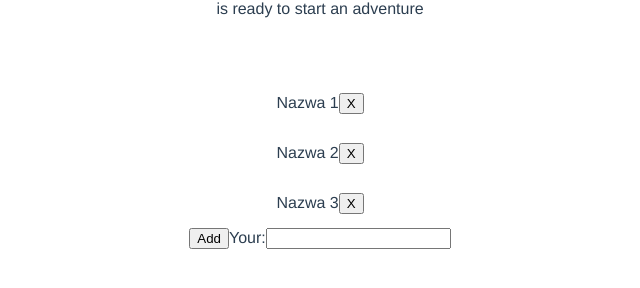
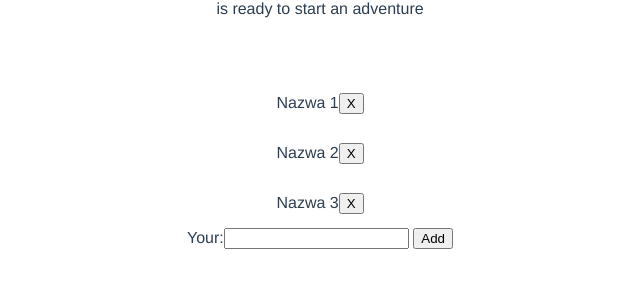
Before and after one commit to daniszm/vue-devmeetings, a Vue app in the folder vue-cli-devmeet/: page / in a window 1280 px wide. Shown: the part 118-406 px from the top of the page, without its empty margins (320-960 px from the left). Built offline with nearby package versions, Linux system fonts and the light colour scheme.

Commit message:
[#2.2] Add input next to the 'add' button to add item with user's data

```diff
--- a/vue-cli-devmeet/package.json
+++ b/vue-cli-devmeet/package.json
@@ -8,6 +8,8 @@
     "lint": "vue-cli-service lint"
   },
   "dependencies": {
+    "uuid": "^3.3.2",
+    "vee-validate": "^2.1.0-beta.8",
     "vue": "^2.5.17"
   },
   "devDependencies": {
--- a/vue-cli-devmeet/src/App.vue
+++ b/vue-cli-devmeet/src/App.vue
@@ -12,22 +12,24 @@
             <p style="display: inline-block">{{ elem.name }}</p>
             <button style="display: inline-block" @click="removeElem(elem.id)">X</button>
         </div>
-        <button @click="addElem()">Add</button>
-        <label>Your:</label>
-        <input type="text" v-model="inputText">
-        {{ inputText }}
+        <form @submit.prevent="onSubmit()">
+          <!-- <button @click="addElem()">Add</button> -->
+          <label>Your:</label>
+          <input type="text" v-model="newProduct.name">
+          {{ newProduct.name }}
+          <button>Add</button>
+        </form>
     </div>
   </div>
 </template>
 
 <script>
-import HelloWorld from "./components/HelloWorld.vue";
+import uuid from 'uuid/v4';
 
 export default {
   name: "app",
   data() {
     return {
-      inputText: "",
       items: [
         {
           id: 0,
@@ -41,10 +43,21 @@ export default {
           id: 2,
           name: "Nazwa 3"
         }
-      ]
+      ],
+      newProduct: {
+        name: ''
+      }
     };
   },
   methods: {
+    onSubmit() {
+      this.items.push({
+        id: uuid(),
+        ...this.newProduct
+      });
+      this.newProduct.name = '';
+    },
+
     addElem() {
       let currentId = this.items[this.items.length - 1].id;
       let newId = currentId + 1;
--- a/vue-cli-devmeet/src/main.js
+++ b/vue-cli-devmeet/src/main.js
@@ -1,5 +1,8 @@
 import Vue from 'vue'
 import App from './App.vue'
+import VeeValidate from 'vee-validate'
+
+Vue.use(VeeValidate)
 
 Vue.config.productionTip = false
 
```
Also changed, not shown: 1 other file (tests, documents, lock files or other folders).
